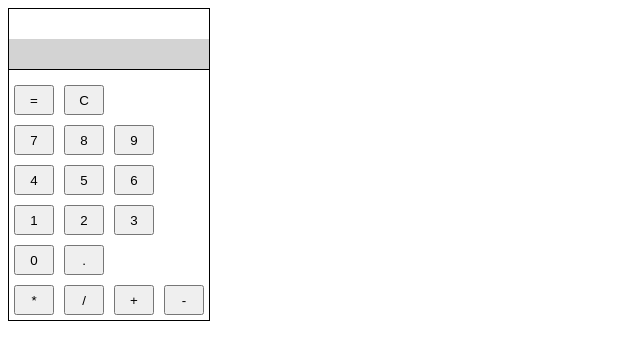
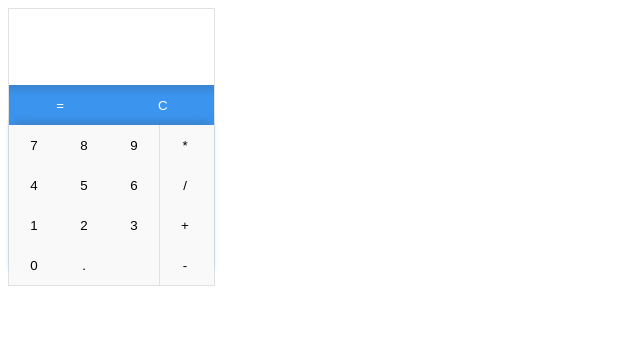
Before and after one commit to PierreEv/calculator-app, a React (Create React App) app: page / in a window 1280 px wide. Shown: the top 360 px of the page, without its empty margins (0-640 px from the left). Built offline with nearby package versions, Linux system fonts and the light colour scheme.

Commit message:
CSS update

```diff
--- a/src/index.css
+++ b/src/index.css
@@ -1,26 +1,80 @@
+/***********/
+/** TOOLS **/
+/***********/
+.flex-row-container {
+    display: flex;
+    flex-flow: row;
+}
+
+.flex-column-container {
+    display: flex;
+    flex-flow: column;
+}
+/****************/
+/** COMPONENTS **/
+/****************/
 .app {
-    border: 1px solid black;
-    max-width: 200px;
+    border: 1px solid #e1e1e1;
+    max-width: 205px;
 }
 
 .display {
-    border-bottom: 1px solid black;
-    margin-bottom: 10px;
+    font-family: Arial;
+    text-align: right;
+    padding: 8px;
 }
 
 .text-operation {
     height: 20px;
     padding: 5px;
+    font-size: 20px
 }
 
 .value-operation {
     height: 20px;
-    background-color: lightgray;
     padding: 5px;
+    font-size: 16px
+}
+
+.action-keyboard {
+    background-color: #3b95ef;
+    box-shadow: inset 0px 10px 8px -5px #3a84cf;
+}
+
+.text-keyboard {
+    box-shadow: 0px -10px 8px -5px #3a84cf;
+    background-color: #f9f9f9;
+}
+
+.ops {
+    border-left: 1px solid #e1e1e1;
+}
+
+.action-btn {
+    flex-grow: 1;
+}
+
+button.action-btn {
+    color: white;
+}
+
+button:hover.action-btn {
+    background-color: #6fb2ff;
 }
 
 button {
     margin: 5px;
     width: 40px;
     height: 30px;
+
+    appearance: none;
+    box-shadow: none;
+    border-radius: 0;
+    border: 0;
+    background: none;
 }
+
+button.hover,
+button:hover {
+    background-color: #bdbdbd;
+}
```
